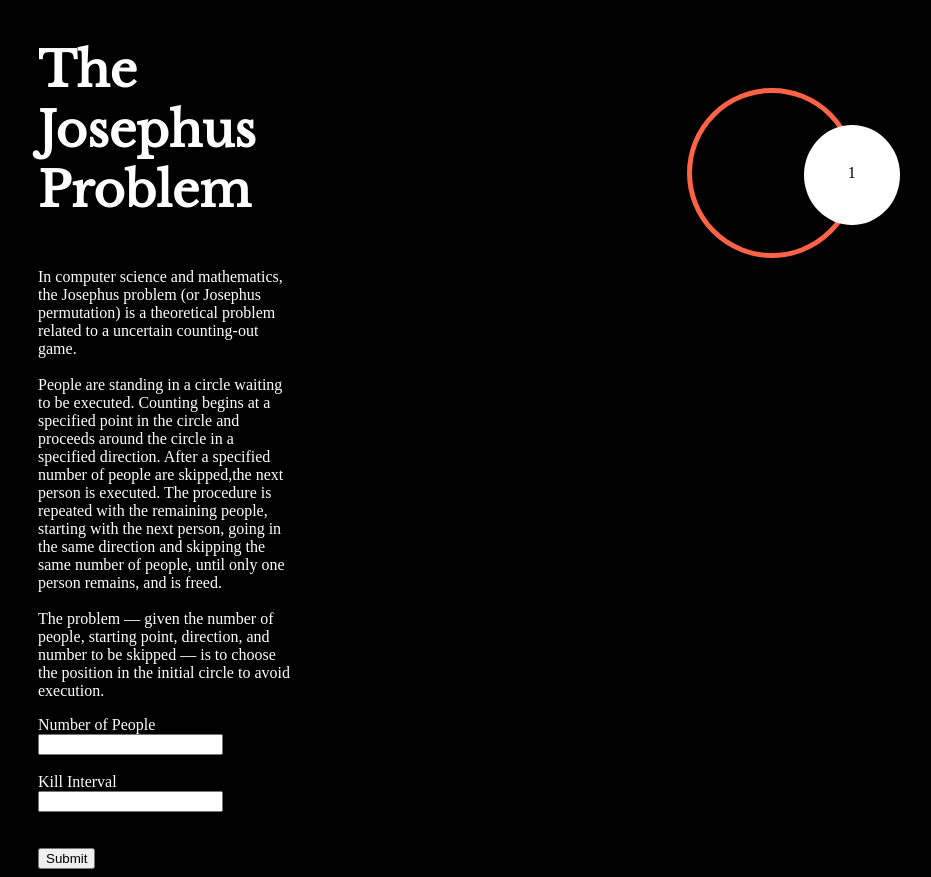
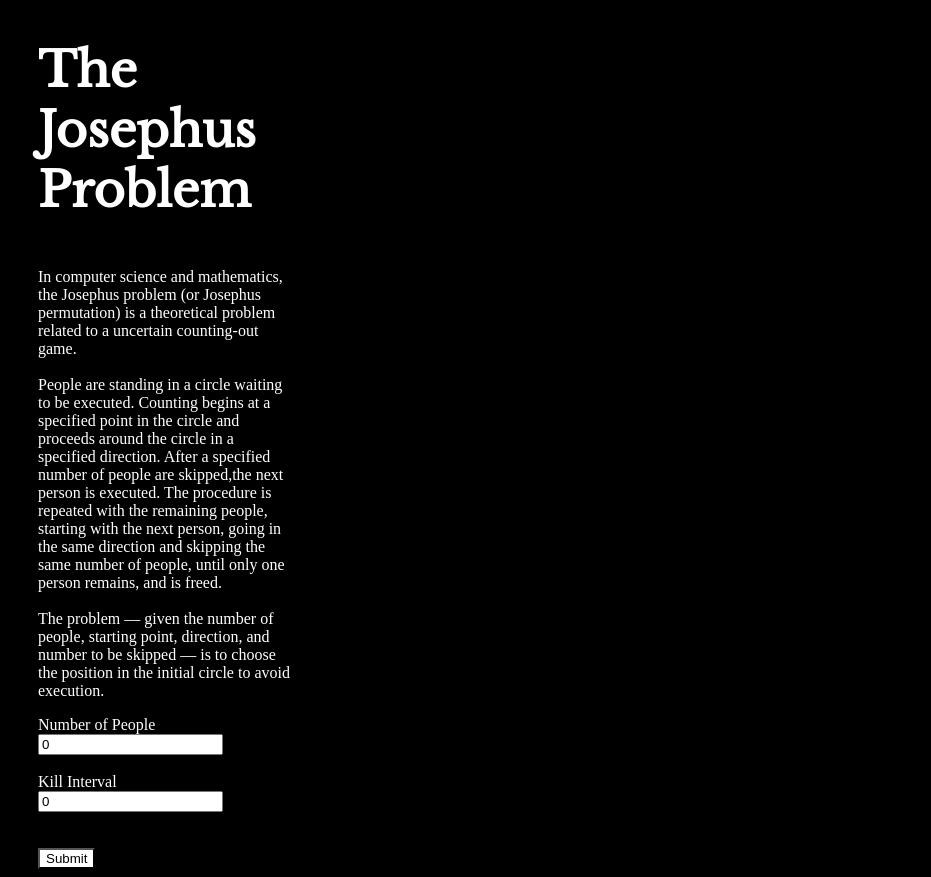
Before and after one commit to yukseltron/Josephus-Problem, an Angular app: page / in a window 1280 px wide. Shown: the whole page, without its empty margins (70-1001 px from the left). Built offline with nearby package versions, Linux system fonts and the light colour scheme.

Commit message:
circles dynamically added

```diff
--- a/src/app/app.component.html
+++ b/src/app/app.component.html
@@ -34,7 +34,7 @@
       <button type="submit" (click)="onSubmit()">Submit</button>
   </form>
 </div>
-<div class="block-content circle-container" id="block-content">
-    <div *ngFor="let element of array"><div [@openClose]="isOpen ? 'open' : 'closed'" class="circle"  (click)="toggle()">{{element}}</div></div>
+<div class="block-content">
+    <div id="main"></div>
 </div>
 </div>
--- a/src/app/app.component.scss
+++ b/src/app/app.component.scss
@@ -1,67 +1,13 @@
-$amount: 10em;
-
-:root {
-	--itemSize: 0;
+#main {
+    height: 300px;
+    width: 300px;
+    position: absolute;
+	margin-left: 10%;
+    transform: translate(-50%, -50%);
+    top: 50%;
+    left: 50%;
 }
 
-
-.circle {
-  width: 100px;
-  height: 100px;
-  background: red;
-  border-radius: 50%;
-  text-align: center;
-  line-height: 600%;
-  color: black;
+button {
+	background-color: white;
 }
-
-@mixin on-circle($item-count, $item-size, $circle-size) {
-  position: relative;
-  width:  $circle-size;
-  height: $circle-size;
-  padding: 0;
-  border-radius: 100%;
-  list-style: none;
-
-  > * {
-    display: block;
-    position: absolute;
-    top:  50%;
-    left: 50%;
-    width:  $item-size;
-    height: $item-size;
-    margin: -($item-size / 2);
-
-    $angle: (360 / $item-count);
-    $rot: 0;
-
-    @for $i from 1 through $item-count {
-      &:nth-of-type(#{$i}) {
-        transform:
-          rotate($rot * 1deg)
-          translate($circle-size / 2)
-          rotate($rot * -1deg);
-      }
-
-      $rot: $rot + $angle;
-    }
-  }
-}
-
-.circle-container {
-  @include on-circle($item-count: 8, $item-size: 6em, $circle-size: $amount);
-  margin: 5em auto 0;
-  border: solid 5px tomato;
-
-  .circle {
-    display: block;
-    max-width: 100%;
-    border-radius: 50%;
-    transition: .15s;
-
-    &:hover,
-    &:active {
-      filter: grayscale(0);
-    }
-  }
-}
--- a/src/app/app.component.ts
+++ b/src/app/app.component.ts
@@ -32,28 +32,42 @@ import {
   ]
 })
 export class AppComponent {
-  isOpen = true;
-
-  toggle() {
-    this.isOpen = !this.isOpen;
-  }
-
-  array = [1];
-  interval = "";
-  people = "";
+  interval = 0;
+  people = 0;
+  theta = [];
 
   onSubmit() {
-      this.array = [1];
-      for (let i = 2; i <= this.people; i++) {
-        this.array.push(i);
+      document.getElementById('main').innerHTML = '';
+      this.theta = [];
+      let frags = 360 / this.people;
+      for (let i = 0; i <= this.people; i++) {
+          this.theta.push((frags / 180) * i * Math.PI);
       }
-      setCircles(this.people);
-  }
+      let n = +this.people;
+      let rx = 50;
+      let ry = 50;
+      let id = 'main';
 
-  setCircles(amount: string) {
-      amount += "em";
-      console.log(amount);
-      document.querySelector("block-content").style.setProperty('$amount', amount);
+      let main = document.getElementById(id);
+      let mainHeight = parseInt(window.getComputedStyle(main).height.slice(0, -2));
+      let circleArray = [];
+      for (let i = 0; i < n; i++) {
+          let circle = document.createElement('div');
+          circle.className = 'circle number' + i;
+          circleArray.push(circle);
+          circleArray[i].posx = Math.round(rx * (Math.cos(this.theta[i]))) + 'px';
+          circleArray[i].posy = Math.round(ry * (Math.sin(this.theta[i]))) + 'px';
+          circleArray[i].style.position = "absolute";
+          circleArray[i].style.backgroundColor = 'white';
+          circleArray[i].style.width = '50px';
+          circleArray[i].style.height = '50px';
+          circleArray[i].style.borderRadius = '50%';
+          console.log(circle);
+          circleArray[i].style.top = ((mainHeight / 2) - parseInt(circleArray[i].posy.slice(0, -2))) + 'px';
+          circleArray[i].style.left = ((mainHeight / 2) + parseInt(circleArray[i].posx.slice(0, -2))) + 'px';
+          main.appendChild(circleArray[i]);
+      }
+
   }
 
 }
```
